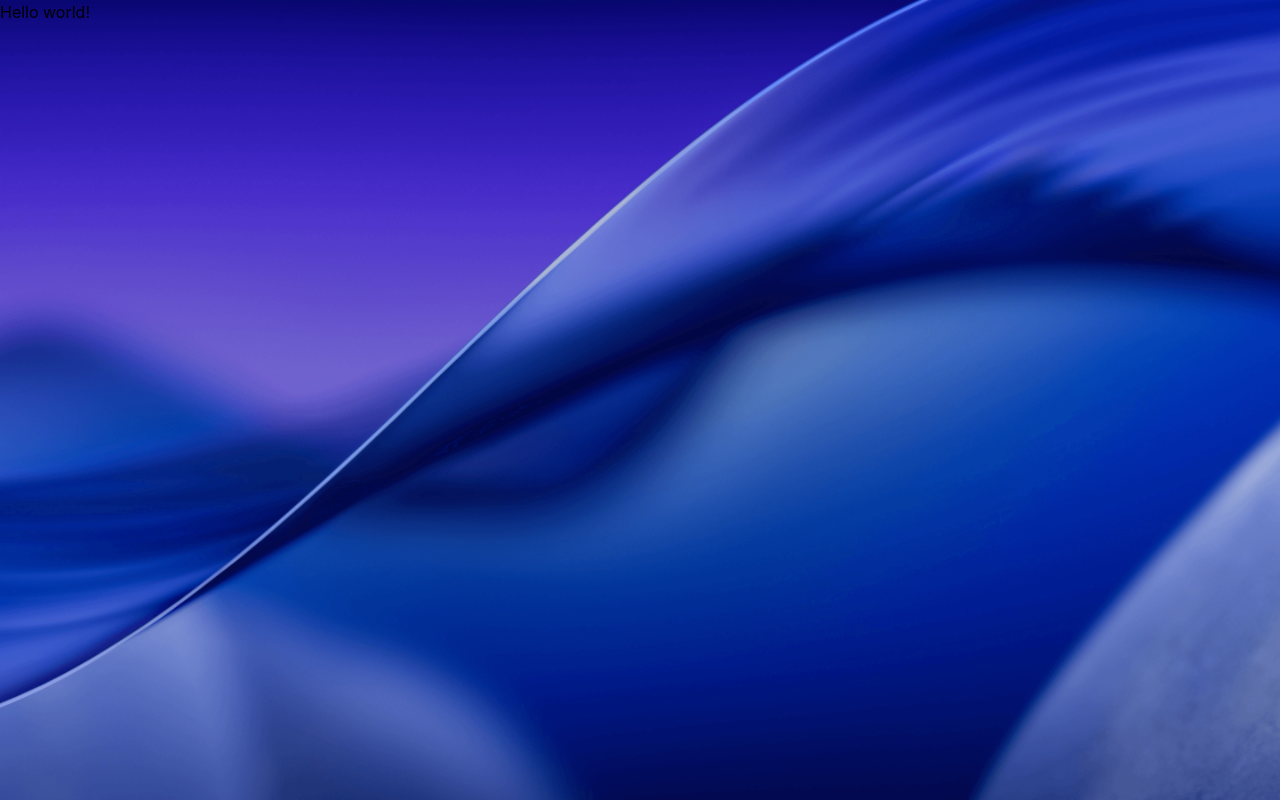
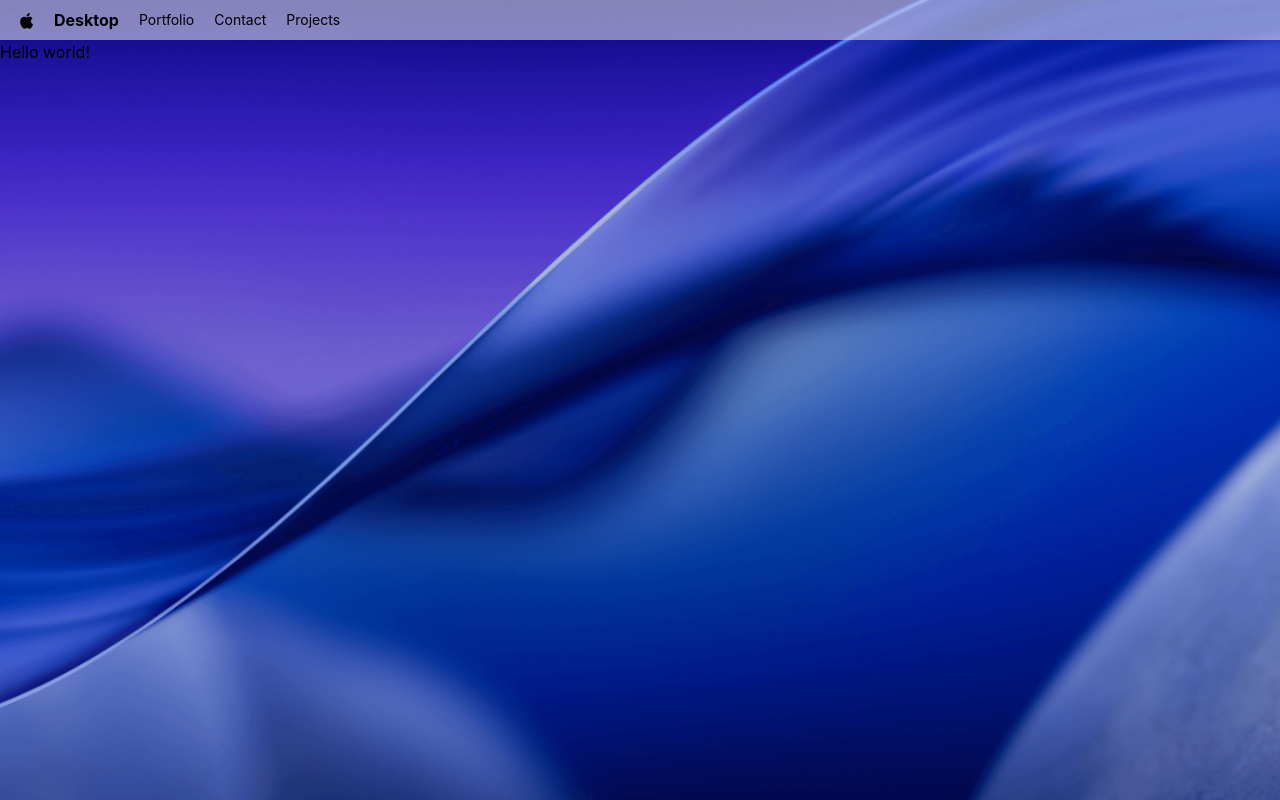
Before and after one commit to Kristiyan24/React-Desktop-Clone, a React (Vite) app: page / in a window 1280 px wide. Built offline with nearby package versions, Linux system fonts and the light colour scheme; a web font is replaced by a local one.

Commit message:
Add navbar and fix alliases

```diff
--- a/src/App.jsx
+++ b/src/App.jsx
@@ -1,6 +1,11 @@
+import Navbar from "#components/Navbar";
+
 function App() {
   return (
-    <h1 class="text-black">Hello world!</h1>
+    <main>
+      <Navbar/>
+      <h1 class="text-black">Hello world!</h1>
+    </main>
   );
 }
 
--- /dev/null
+++ b/src/components/Navbar.jsx
@@ -0,0 +1,21 @@
+import { navLinks } from "#constants";
+
+function Navbar() {
+    return (
+        <nav>
+            <div>
+                <img src="./images/logo.svg" alt="logo"/>
+                <p className="font-bold">Desktop</p>
+                <ul>
+                    {navLinks.map(({id, name}) => (
+                        <li key={id}>
+                            <p>{name}</p>
+                        </li>
+                    ))}
+                </ul>
+            </div>
+        </nav>
+    );
+}
+
+export default Navbar;
--- /dev/null
+++ b/src/constants/index.js
@@ -0,0 +1,7 @@
+const navLinks = [
+    {id: 1, name: "Portfolio"},
+    {id: 2, name: "Contact"},
+    {id: 3, name: "Projects"}
+];
+
+export { navLinks };
--- a/vite.config.js
+++ b/vite.config.js
@@ -12,11 +12,11 @@ export default defineConfig({
   ],
   resolve: {
     alias: {
-      '#components': resolve(dirname(fileURLToPath(import.meta.url)), 'components'),
-      '#constants': resolve(dirname(fileURLToPath(import.meta.url)), 'constants'),
-      '#store': resolve(dirname(fileURLToPath(import.meta.url)), 'store'),
-      '#hoc': resolve(dirname(fileURLToPath(import.meta.url)), 'hoc'),
-      '#windows': resolve(dirname(fileURLToPath(import.meta.url)), 'windows'),
+      '#components': resolve(dirname(fileURLToPath(import.meta.url)), 'src/components'),
+      '#constants': resolve(dirname(fileURLToPath(import.meta.url)), 'src/constants'),
+      '#store': resolve(dirname(fileURLToPath(import.meta.url)), 'src/store'),
+      '#hoc': resolve(dirname(fileURLToPath(import.meta.url)), 'src/hoc'),
+      '#windows': resolve(dirname(fileURLToPath(import.meta.url)), 'src/windows'),
     }
   }
 })
```
